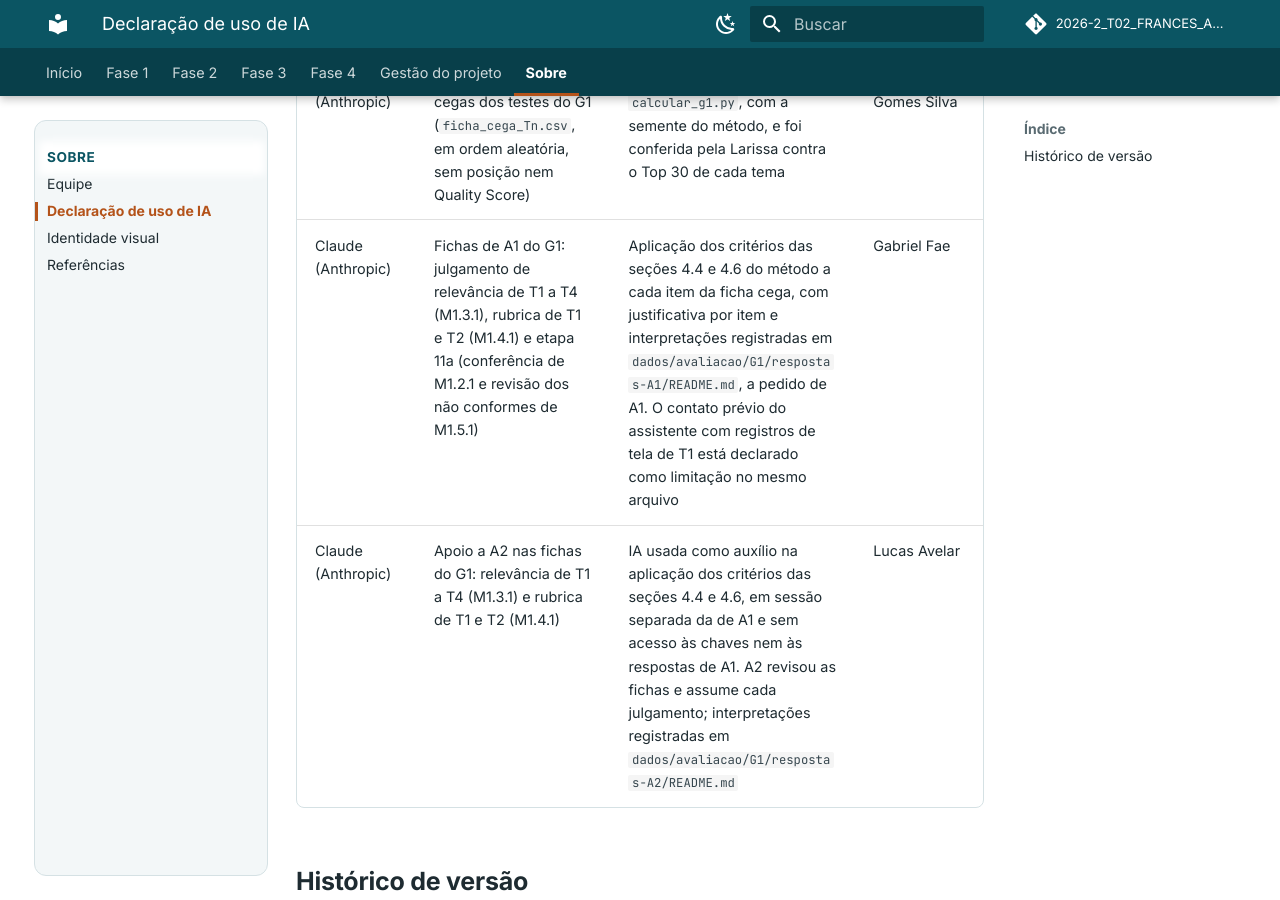
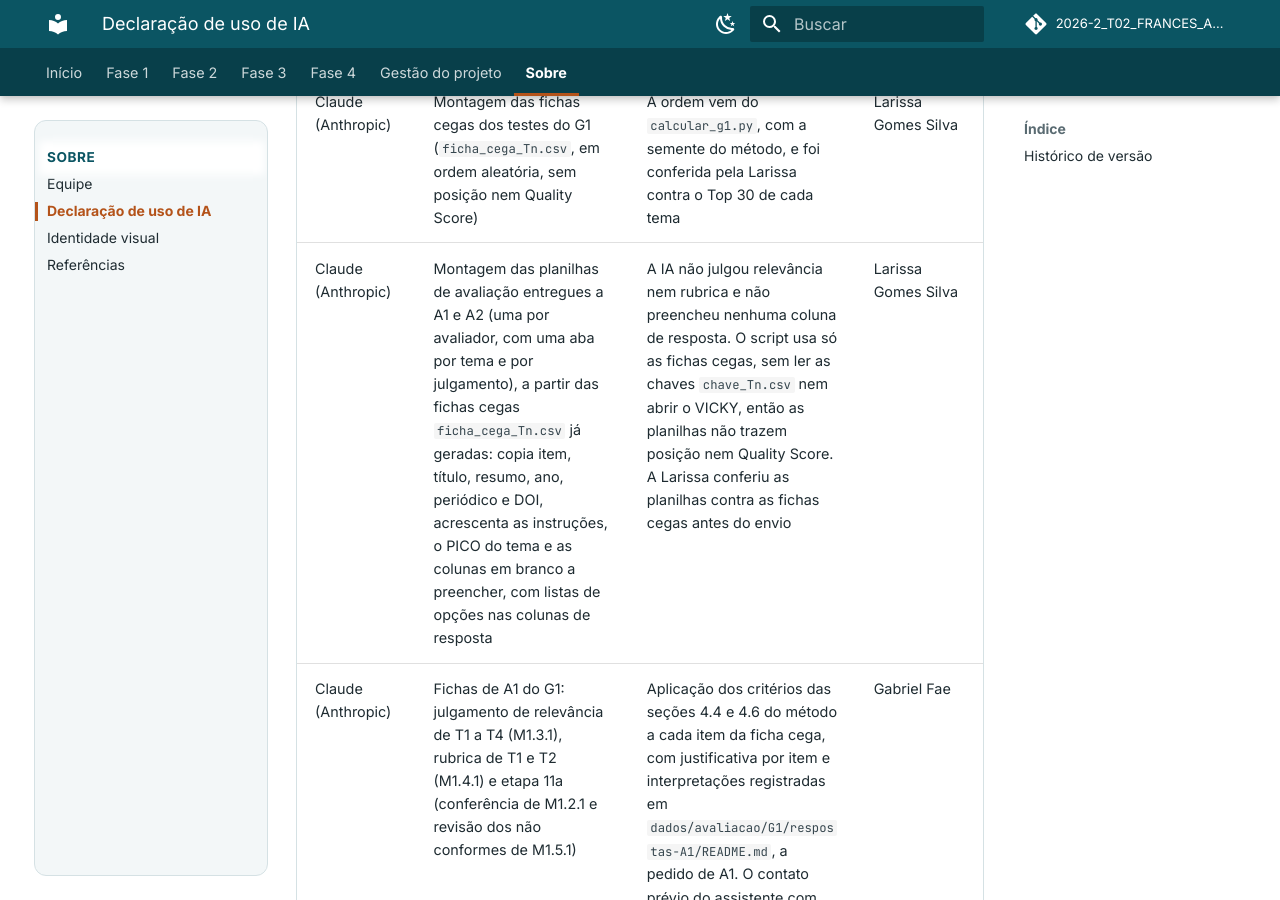
Before and after one commit to FCTE-Qualidade-de-Software-1/2026-2_T02_FRANCES_ALLEN, an MkDocs documentation site: the page built from docs/sobre/uso-de-ia.md, in a window 1280 px wide and 900 px high, scrolled down 2042 px. Built offline with MkDocs 1.6.1 and Material for MkDocs 9.7.7, drawn with Linux system fonts in a browser that asks for light colours; comment, search, counter and statistics services are not loaded; some of the changed text lies outside the part shown.

Commit message:
docs(sobre): declaração de uso de IA na montagem das planilhas de avaliação do G1

```diff
--- a/docs/sobre/uso-de-ia.md
+++ b/docs/sobre/uso-de-ia.md
@@ -14,6 +14,7 @@ A rubrica da disciplina exige declarar **a ferramenta**, **a tarefa** e **como o
 | Claude (Anthropic) | Execução das ferramentas do G3 sobre o commit `c2ae570` do VICKY | Os valores foram conferidos contra as saídas brutas, e a coleta foi rodada duas vezes, com os mesmos resultados (`dados/avaliacao/G3/repeticao-autor-2026-11-14.md`) | Lucas Avelar |
 | Claude (Anthropic) | Pesquisa das revisões sistemáticas de referência do G1 | DOI, PMID, PMCID e número de incluídos de cada revisão conferidos no PubMed e no PMC em 14/11/2026 (`dados/avaliacao/G1/referencias/referencias.md`) | Lucas Avelar |
 | Claude (Anthropic) | Montagem das fichas cegas dos testes do G1 (`ficha_cega_Tn.csv`, em ordem aleatória, sem posição nem Quality Score) | A ordem vem do `calcular_g1.py`, com a semente do método, e foi conferida pela Larissa contra o Top 30 de cada tema | Larissa Gomes Silva |
+| Claude (Anthropic) | Montagem das planilhas de avaliação entregues a A1 e A2 (uma por avaliador, com uma aba por tema e por julgamento), a partir das fichas cegas `ficha_cega_Tn.csv` já geradas: copia item, título, resumo, ano, periódico e DOI, acrescenta as instruções, o PICO do tema e as colunas em branco a preencher, com listas de opções nas colunas de resposta | A IA não julgou relevância nem rubrica e não preencheu nenhuma coluna de resposta. O script usa só as fichas cegas, sem ler as chaves `chave_Tn.csv` nem abrir o VICKY, então as planilhas não trazem posição nem Quality Score. A Larissa conferiu as planilhas contra as fichas cegas antes do envio | Larissa Gomes Silva |
 | Claude (Anthropic) | Fichas de A1 do G1: julgamento de relevância de T1 a T4 (M1.3.1), rubrica de T1 e T2 (M1.4.1) e etapa 11a (conferência de M1.2.1 e revisão dos não conformes de M1.5.1) | Aplicação dos critérios das seções 4.4 e 4.6 do método a cada item da ficha cega, com justificativa por item e interpretações registradas em `dados/avaliacao/G1/respostas-A1/README.md`, a pedido de A1. O contato prévio do assistente com registros de tela de T1 está declarado como limitação no mesmo arquivo | Gabriel Fae |
 | Claude (Anthropic) | Apoio a A2 nas fichas do G1: relevância de T1 a T4 (M1.3.1) e rubrica de T1 e T2 (M1.4.1) | IA usada como auxílio na aplicação dos critérios das seções 4.4 e 4.6, em sessão separada da de A1 e sem acesso às chaves nem às respostas de A1. A2 revisou as fichas e assume cada julgamento; interpretações registradas em `dados/avaliacao/G1/respostas-A2/README.md` | Lucas Avelar |
 
@@ -27,3 +28,4 @@ A rubrica da disciplina exige declarar **a ferramenta**, **a tarefa** e **como o
 | 0.4 | 14/11/2026 | Declaração do uso de IA na Fase 3, linha do G2 marcada a confirmar e correções de texto | Lucas Avelar | - |
 | 0.6 | 19/11/2026 | Declaração do uso de IA nas fichas de A1 do G1 | Gabriel Fae | - |
 | 0.7 | 20/11/2026 | Declaração do uso de IA como auxílio nas fichas de A2 do G1 | Lucas Avelar | - |
+| 0.8 | 20/11/2026 | Declaração do uso de IA na montagem das planilhas de avaliação de A1 e A2 do G1 | Larissa Gomes Silva | - |
```
